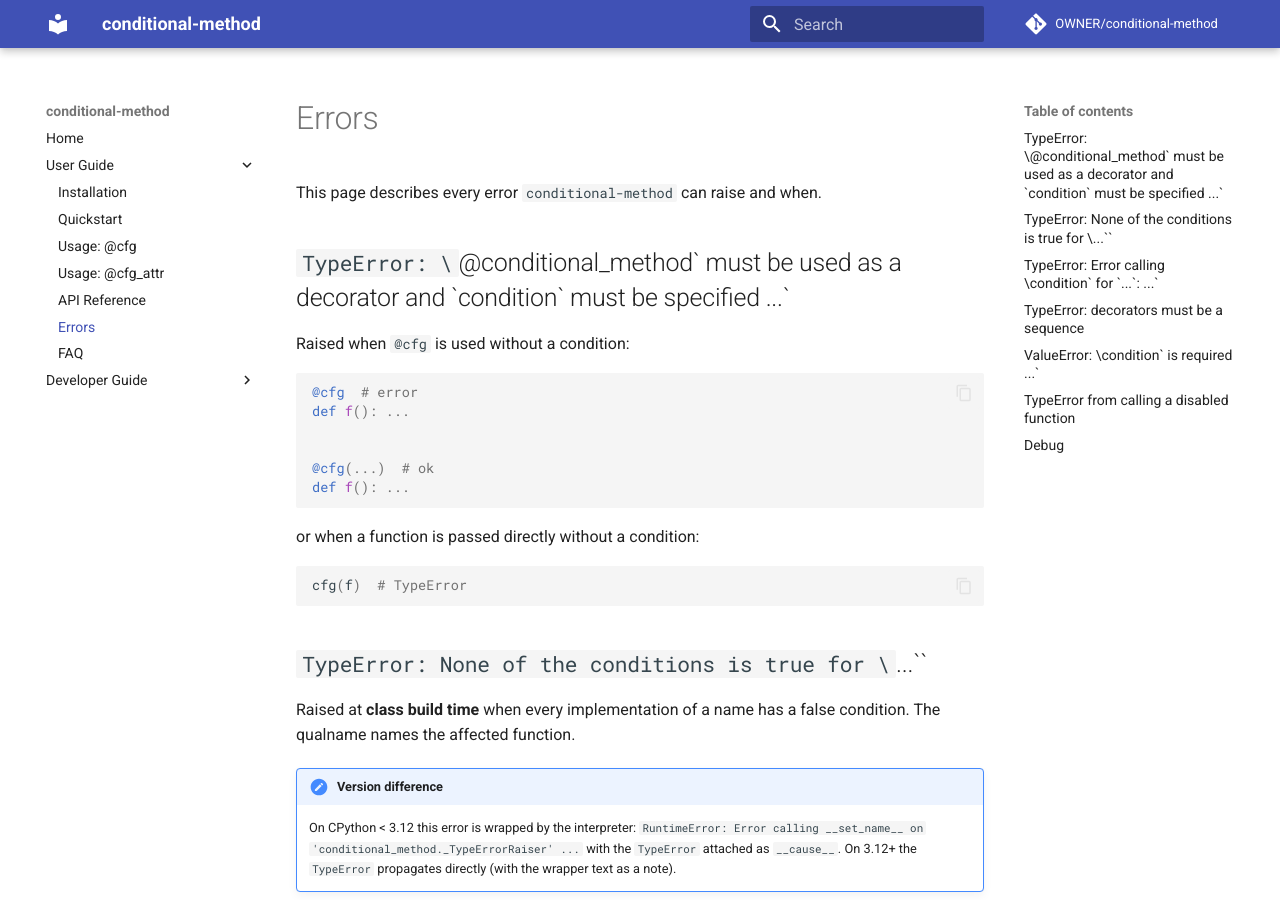
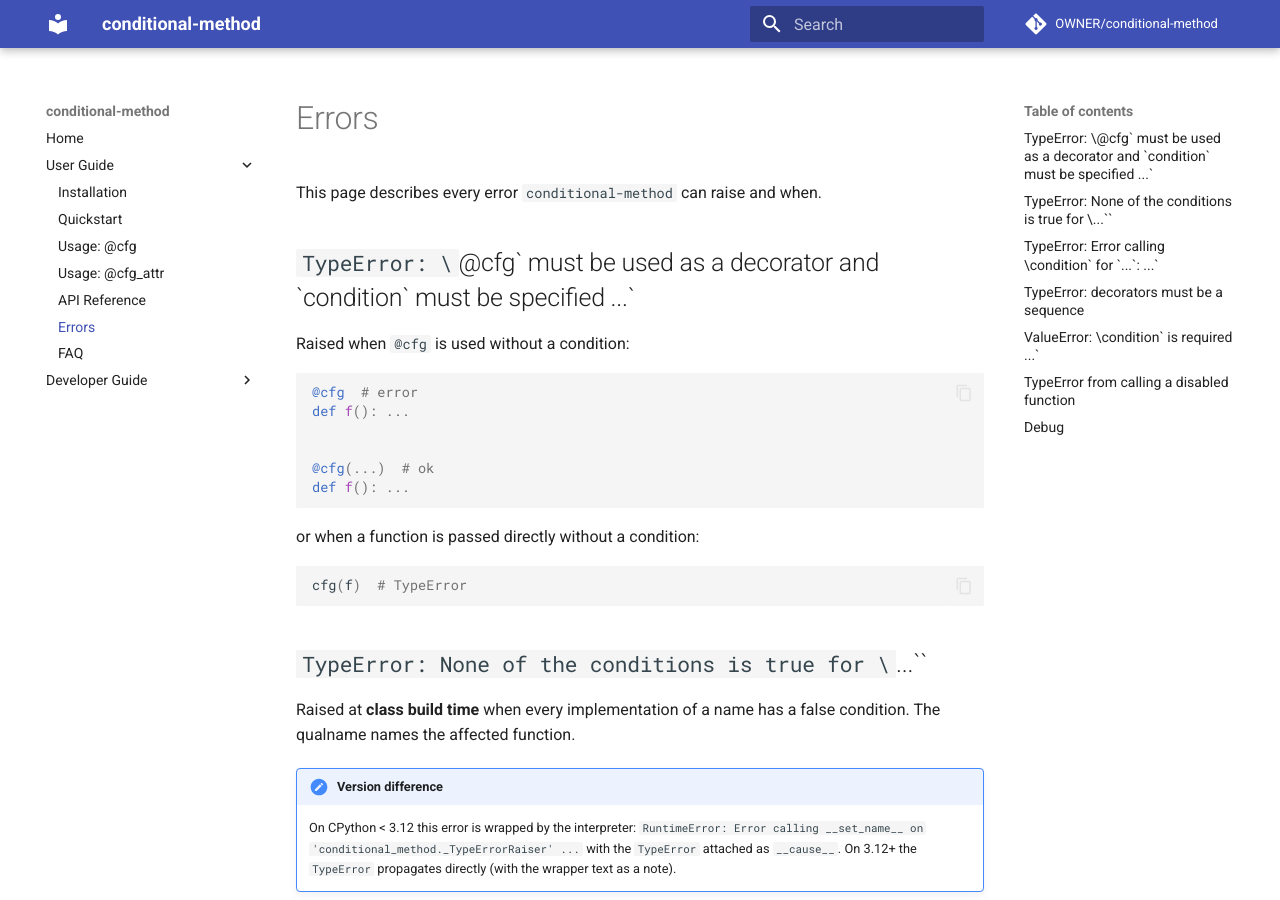
Before and after one commit to jymchng/conditional-method, an MkDocs documentation site: the page built from docs/errors.md, in a window 1280 px wide and 900 px high. Built offline with MkDocs 1.6.1 and Material for MkDocs 9.7.7, drawn with Linux system fonts in a browser that asks for light colours; comment, search, counter and statistics services are not loaded.

Commit message:
feat(typing): ship PEP 561 stubs for the C-extension API; align docs and release pipeline
- Add src/conditional_method/__init__.pyi (@overload-based) covering the real
  runtime exports: cfg/cm/if_ (factory, direct, positional-condition forms),
  cfg_attr (with decorators=[...]), debug, debug_enabled,
  _get_mod_qual_func_name, __version__, _c. The nonexistent
  conditional_method alias is NOT stubbed (it raises ImportError at runtime).
- Ship the stub in wheels/sdists via [tool.setuptools.package-data]
  (__init__.pyi alongside py.typed); restore the cfg shim's py.typed marker.
- Fix stale docs: docs/api.md + package docstring no longer claim the
  conditional_method alias; docs/errors.md heading matches the real @cfg
  error text; _c.c comments de-aliased.
- Release pipeline: pin [tool.cibuildwheel] pyodide-version = 314.0.3 (ABI
  2026_0 / Emscripten 5.0.3) and produce both pyemscripten_2026_0_wasm32
  (PyPI, Packages-tab installs) and emscripten_5_0_3_wasm32 (GitHub-only)
  pyodide wheels; PyPI excludes only the non-py emscripten variant.

Repo-level mypy (strict) passes; 230 native tests pass.

```diff
--- a/docs/api.md
+++ b/docs/api.md
@@ -10,7 +10,6 @@
     cfg,
     if_,
     cm,
-    conditional_method,
     cfg_attr,
     debug,
     debug_enabled,
@@ -20,7 +19,7 @@
 ### `@cfg(condition=...)`
 
 Conditional method selection. Aliases: `@cm`, `@if_`
-— all four are the **same object** (`cm is if_ is conditional_method is cfg`
+— all three are the **same object** (`cm is if_ is cfg`
 is `True`).
 
 - `condition: bool | Callable[[Callable], bool]` — required.
--- a/docs/errors.md
+++ b/docs/errors.md
@@ -2,7 +2,7 @@
 
 This page describes every error `conditional-method` can raise and when.
 
-## `TypeError: \`@conditional_method\` must be used as a decorator and \`condition\` must be specified ...`
+## `TypeError: \`@cfg\` must be used as a decorator and \`condition\` must be specified ...`
 
 Raised when `@cfg` is used without a condition:
 
--- a/src/conditional_method/__init__.py
+++ b/src/conditional_method/__init__.py
@@ -2,7 +2,7 @@
 
 Public API::
 
-    from conditional_method import cm, cfg, if_, conditional_method, cfg_attr
+    from conditional_method import cfg, cm, if_, cfg_attr
 
 The entire implementation is a C extension module (``conditional_method._c``); there
 pure-Python implementation. This package file is only an import shim.
```
Also changed, not shown: CHANGELOG.md (+28 -0 lines), pyproject.toml (+7 -5 lines), 4 other files.
